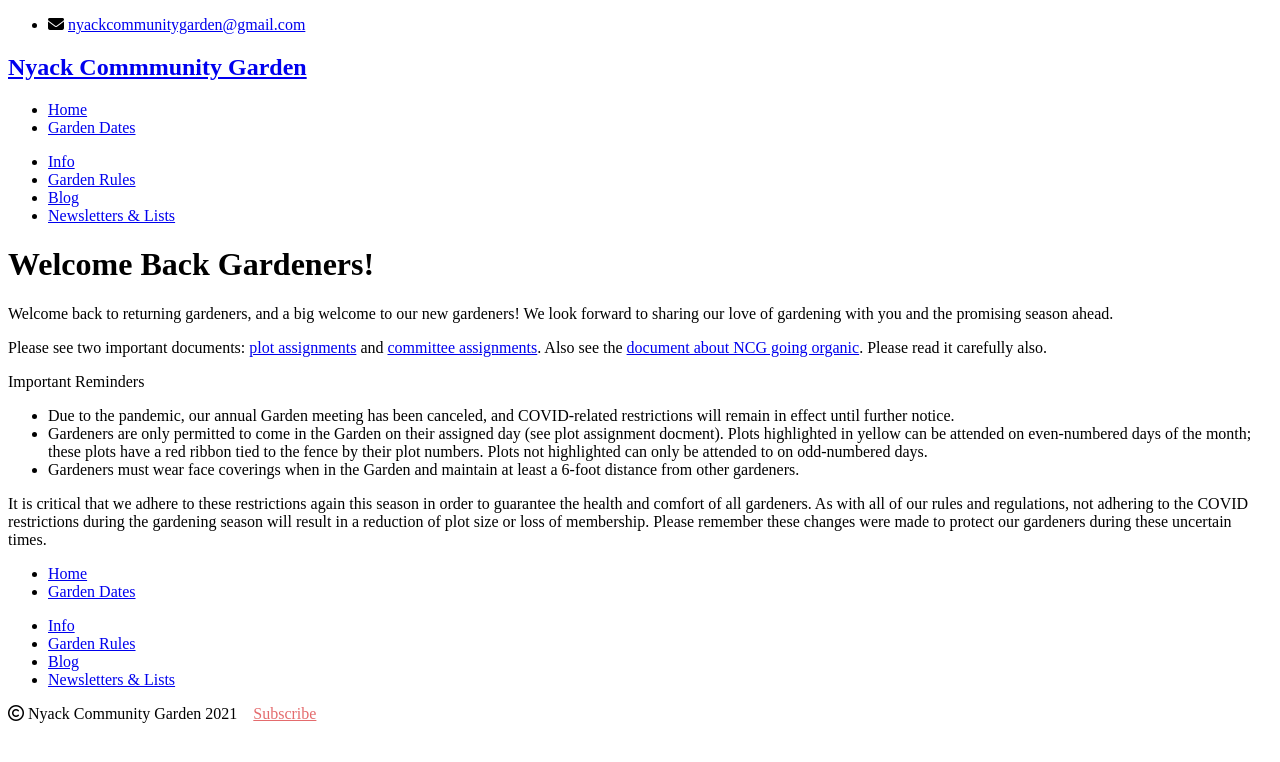
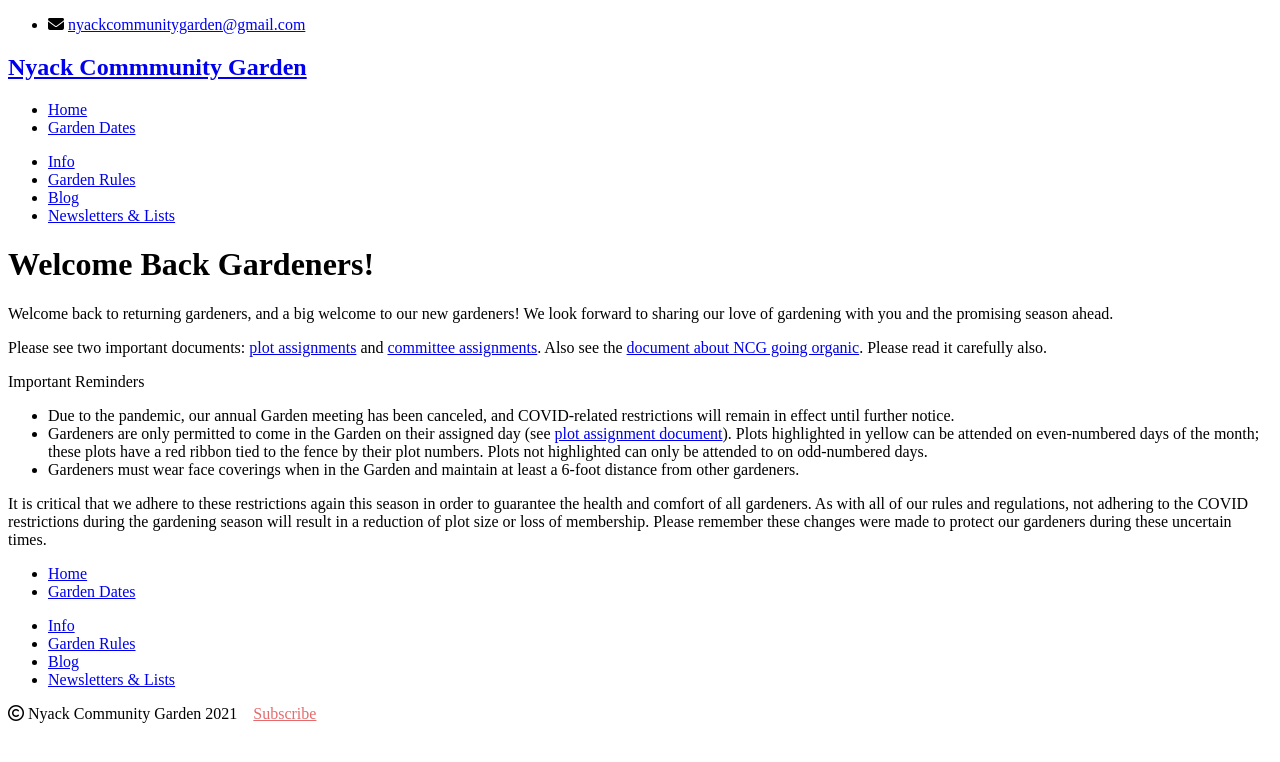
Before and after one commit to bosborne/nyackcommunitygarden, a Jekyll site: the page built from _posts/2021-03-15-welcome-back.md, in a window 1280 px wide. Shown: the top 762 px of the page. Built offline with Jekyll 4.4.1, drawn with Linux system fonts in a browser that asks for light colours; nearby versions of some CDN libraries; library files that are not in the unit come from our copies.

Commit message:
Add URL to plot PDF

```diff
--- a/_posts/2021-03-15-welcome-back.md
+++ b/_posts/2021-03-15-welcome-back.md
@@ -12,7 +12,7 @@ Please see two important documents: [plot assignments](/pdf/2021 NCG Plot Assign
 Important Reminders
 
 * Due to the pandemic, our annual Garden meeting has been canceled, and COVID-related restrictions will remain in effect until further notice.
-* Gardeners are only permitted to come in the Garden on their assigned day (see plot assignment docment). Plots highlighted in yellow can be attended on even-numbered days of the month; these plots have a red ribbon tied to the fence by their plot numbers. Plots not highlighted can only be attended to on odd-numbered days.
+* Gardeners are only permitted to come in the Garden on their assigned day (see [plot assignment document](/pdf/2021 NCG Plot Assignments.pdf)). Plots highlighted in yellow can be attended on even-numbered days of the month; these plots have a red ribbon tied to the fence by their plot numbers. Plots not highlighted can only be attended to on odd-numbered days.
 * Gardeners must wear face coverings when in the Garden and maintain at least a 6-foot distance from other gardeners.
 
 It is critical that we adhere to these restrictions again this season in order to guarantee the health and comfort of all gardeners. As with all of our rules and regulations, not adhering to the COVID restrictions during the gardening season will result in a reduction of plot size or loss of membership. Please remember these changes were made to protect our gardeners during these uncertain times.
```
